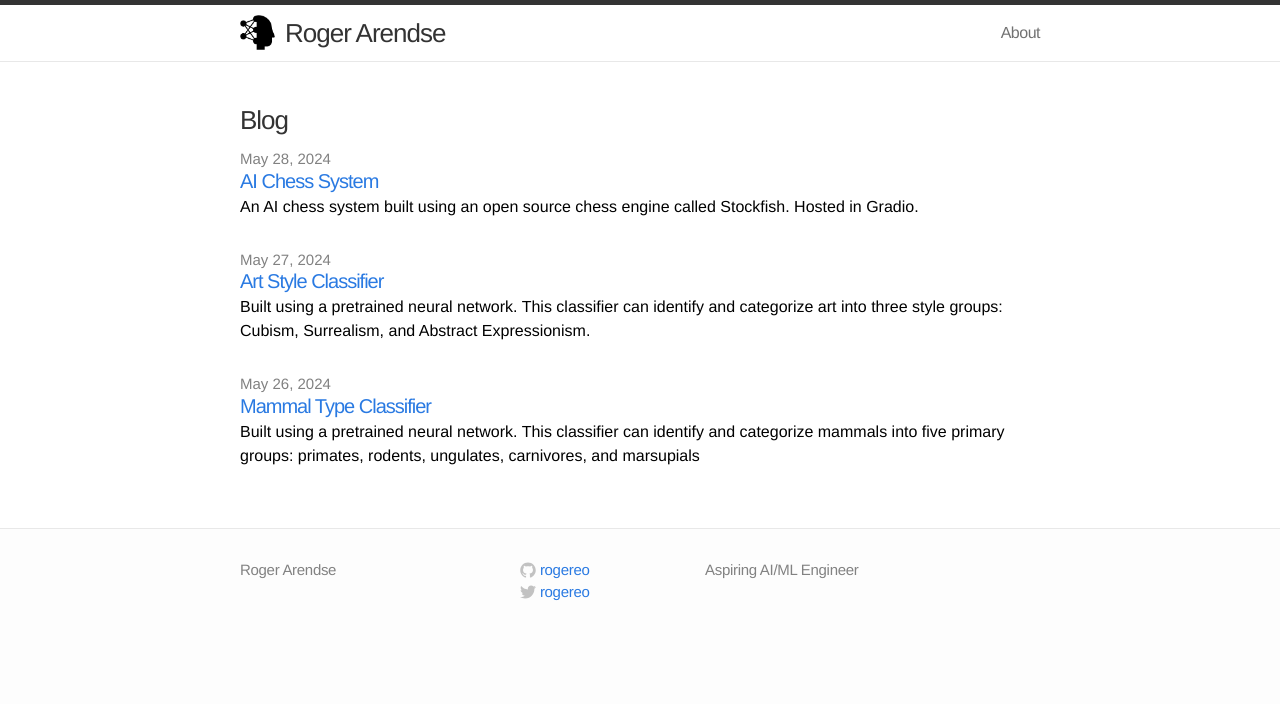
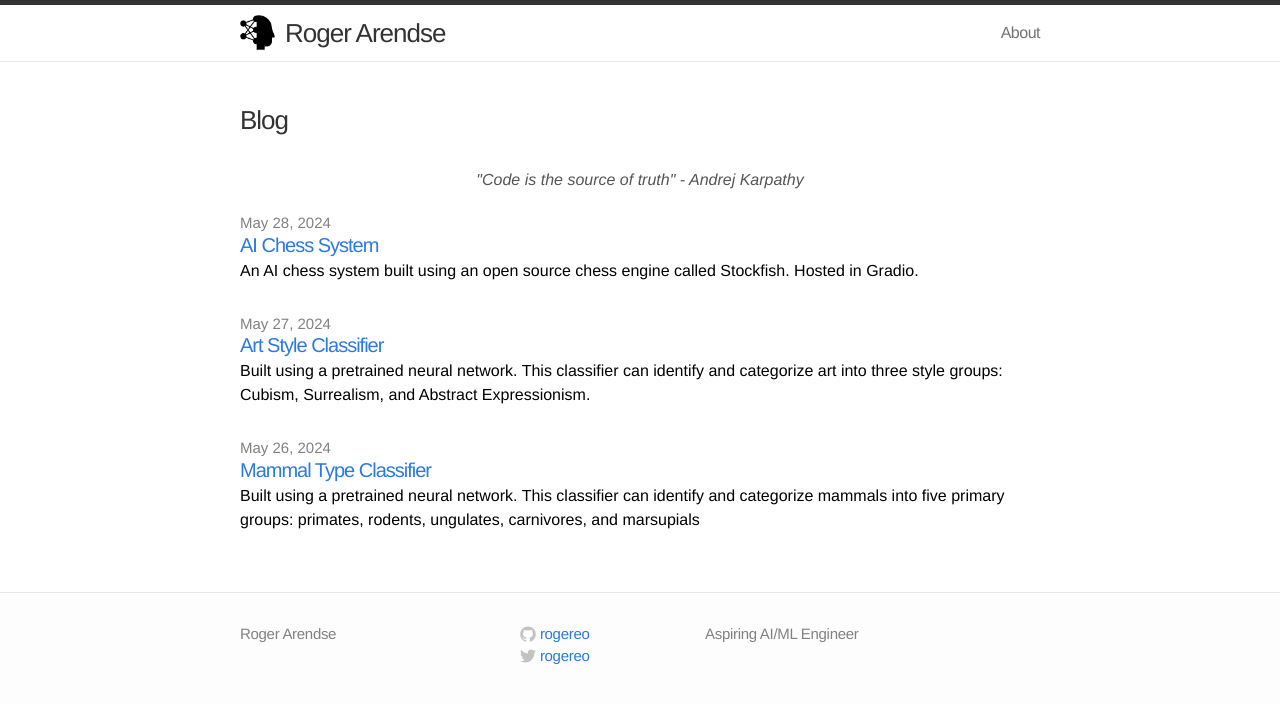
Before and after one commit to rogereo/rogereo.github.io, a Jekyll site: the page built from index.html, in a window 1280 px wide. Shown: the top 704 px of the page. Built offline with Jekyll 4.4.1, drawn with Linux system fonts in a browser that asks for light colours.

Commit message:
added quote to blog

```diff
--- a/css/main.css
+++ b/css/main.css
@@ -184,6 +184,13 @@
     letter-spacing: -1.75px;
     line-height: 1;
     font-weight: 300;
+  }
+
+  .quote {
+    font-style: italic;
+    text-align: center;
+    margin: 20px 0;
+    color: #555;
   }
 
   .post-header .meta {
--- a/index.html
+++ b/index.html
@@ -4,6 +4,8 @@
 ---
 
 <div class="home">
+
+  <p class="quote">"Code is the source of truth" - Andrej Karpathy</p>
 
   <ul class="posts">
     {% for post in site.posts %}
```
